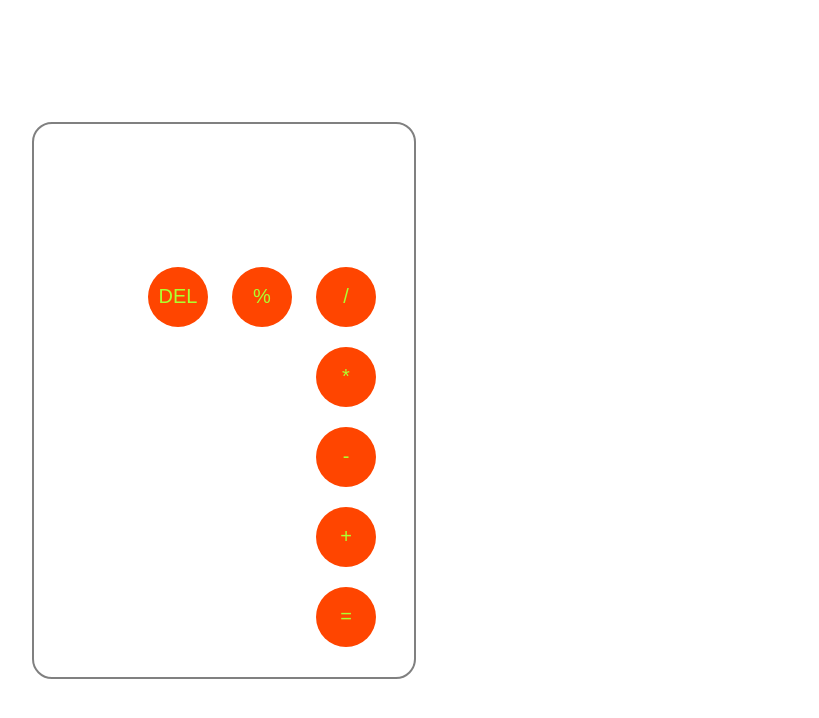
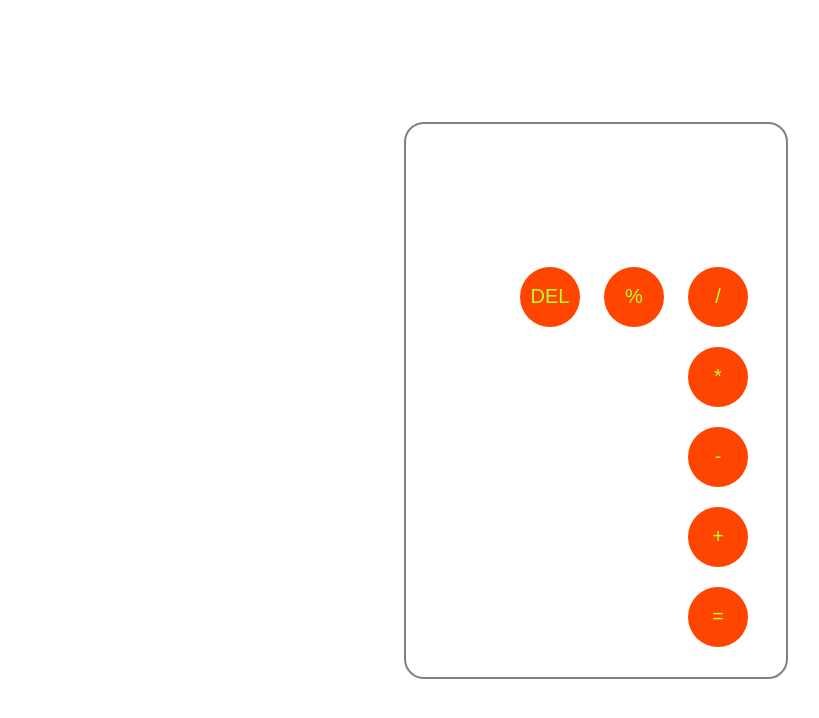
Before and after one commit to nikhilchoudhary0013/calculator, a plain HTML site: page index.html in a window 1280 px wide. Shown: the whole page, without its empty margins (96-915 px from the left). Drawn offline with Linux system fonts and the light colour scheme.

Commit message:
center cal.

```diff
--- a/index.css
+++ b/index.css
@@ -2,6 +2,7 @@
     margin: 0;
     padding:0;
     box-sizing: border-box;
+
 }
 body{
     width:50%;
@@ -12,10 +13,12 @@ body{
     background: linear-gradient(black);
 }
 .calculator{
+    position: absolute;
     border: 2px solid gray;
     padding: 20px;
     border-radius: 20px;
     background: transparent;
+    left: 500px;
     /* box-shadow: 0px 3px 15px gray; */
 }
 input{
```
